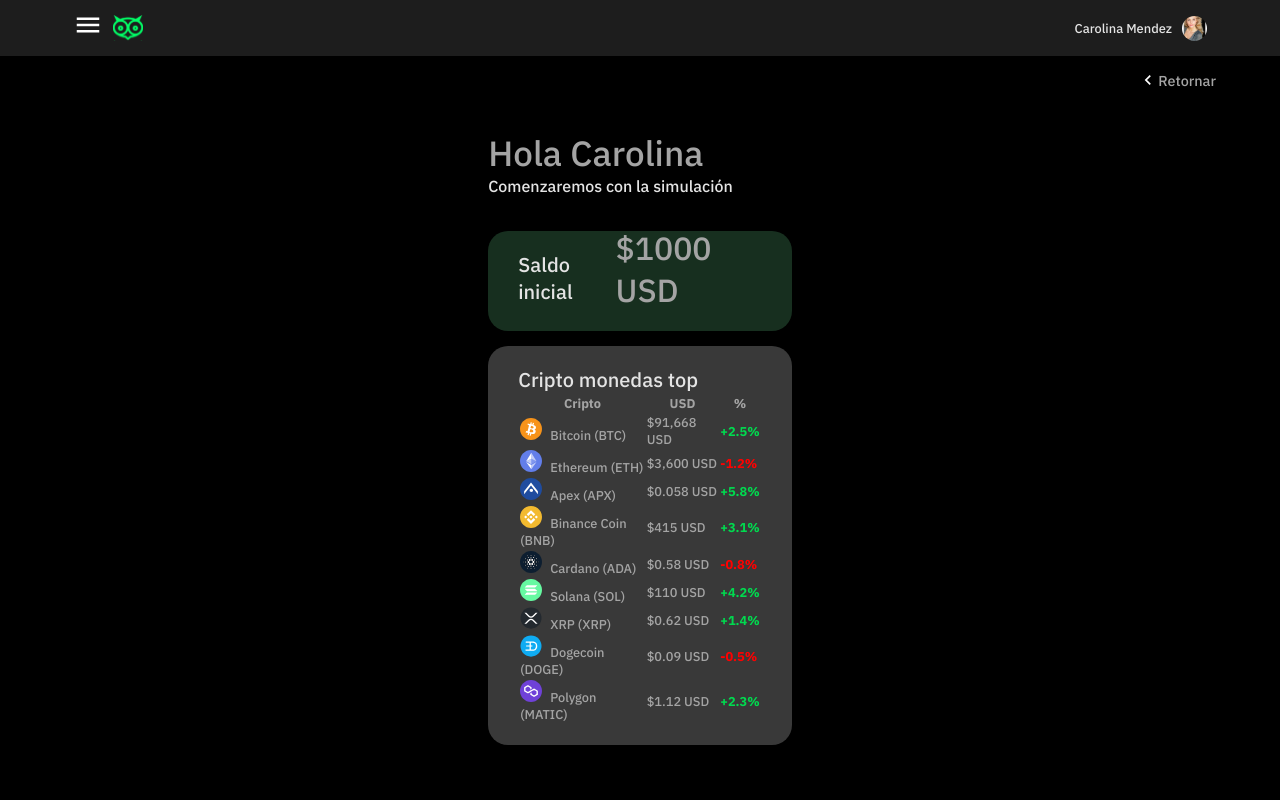
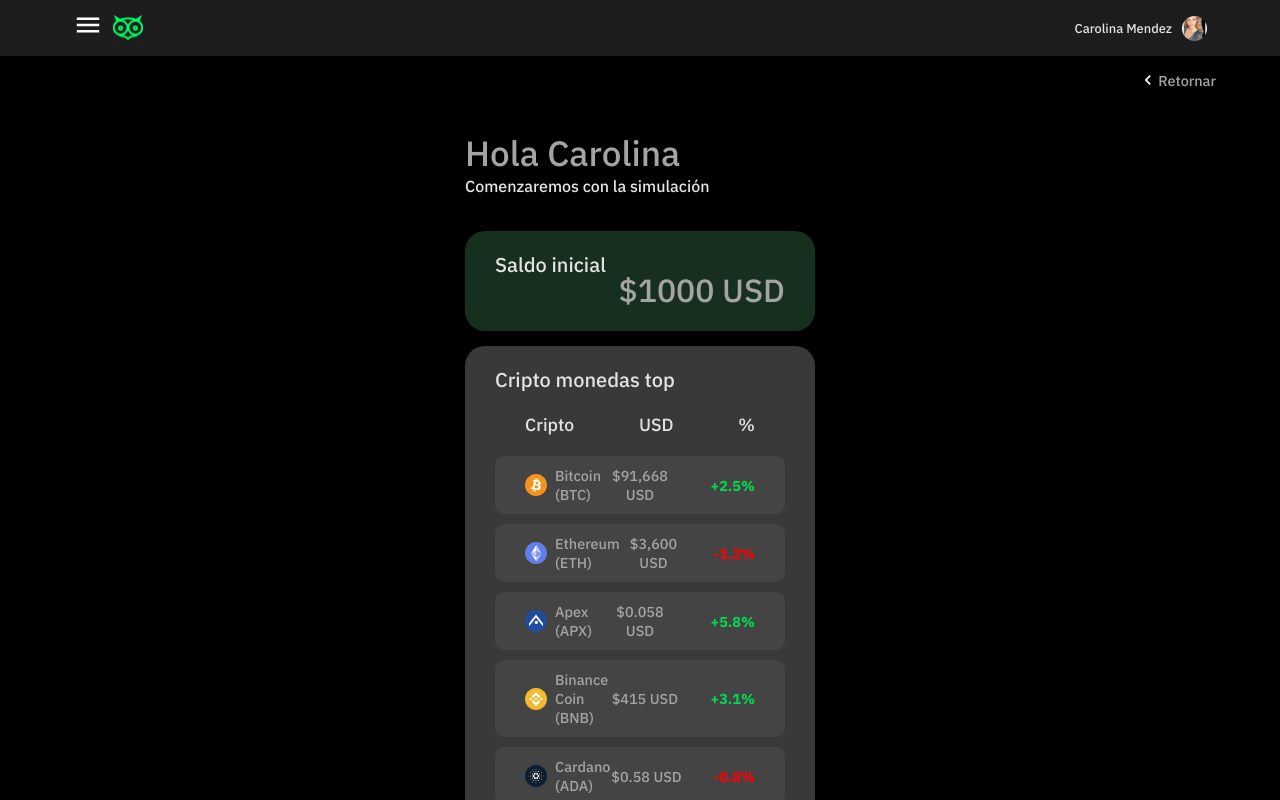
Before and after one commit to DIGORACCOON4279/Quo1, a React (Vite) app: page /dashboardProfile in a window 1280 px wide. Shown: the top 800 px of the page. Built offline with nearby package versions, Linux system fonts and the light colour scheme.

Commit message:
Making Dashboard Tables

```diff
--- a/src/components/DashboardProfile/DashboardProfile.css
+++ b/src/components/DashboardProfile/DashboardProfile.css
@@ -103,9 +103,10 @@
     display: flex;
     flex-direction: column;
     /* justify-content: space-between; */
+    gap:20px;
     border-radius:20px;
     background-color:#393939;
-    padding:20px 30px;
+    padding:20px 30px 80px;
     font-family: var(--fontFamilyIBM);
     color:#A4A4A4;
     font-size: 0.8rem;
@@ -124,41 +125,16 @@
 
 
 
-/* .cryptoTable{
+.cryptoTable{
     width:100%;
     display: flex;
     flex-direction: column;
     justify-content: center;
     align-items: center;
-    background-color: #E4E4E4;
+    gap:20px;
 }
 
-.cryptoTable thead {
-    width:100%;
-    display: flex;
-    justify-content: center;
-    align-items: center;
-    background-color: #E4E4E4;
-}
-
-.cryptoTable thead tr{
-    width:100%;
-    display: flex;
-    flex-direction: row;
-    justify-content: space-between;
-}
-
-.cryptoTable tbody {
-    width:100%;
-    display: flex;
-    flex-direction: column;
-    justify-content: center;
-    align-items: center;
-    gap:10px;
-    background-color: #E4E4E4;
-}
-
-.cryptoTable tbody tr{
+.cryptoTable .lineTitles{
     width:100%;
     display: flex;
     flex-direction: row;
@@ -166,31 +142,53 @@
     align-items: center;
 }
 
-.cryptoTable tbody tr td{
+.cryptoTable .lineTitles .titleTable{
     width:auto;
+    font-family: var(--fontFamilyIBM);
+    color:#E4E4E4;
+    font-size: 1.1rem;
+    font-weight: 500;
+    padding:0px 30px;
+}
+
+.cryptoTable  .lineCriptos{
+    width:100%;
+    display: flex;
+    flex-direction: column;
+    align-items: center;
+    gap:10px;
+}
+
+.cryptoTable  .lineCriptos .cripto{
+    width:100%;
     display: flex;
     flex-direction: row;
+    justify-content: space-between;
     align-items: center;
+    padding: 10px 30px;
+    background-color: #444444;
+    border-radius: 10px;
+}
+
+.cryptoTable  .lineCriptos .cripto .item{
+    width:100%;
+    color:#A4A4A4;
+    font-size: 0.9rem;
+    font-weight: 500;
+}
+
+.cryptoTable  .lineCriptos .cripto .item:nth-child(1){
+    display: flex;
+    flex-direction: row;
+    justify-content: flex-start;
+    align-items: center;
+}
+
+.cryptoTable  .lineCriptos .cripto .item:nth-child(2){
+    text-align: center;
+}
+
+.cryptoTable  .lineCriptos .cripto .item:nth-child(3){
+    text-align: right;
 
 }
-
-.cryptoTable tbody tr td:nth-child(2){
-    width:auto;
-    text-align: center;
-
-} */
-
-.cryptoTable {
-    width: 100%;
-    /* border-collapse: collapse;
-    text-align: center; */
-}
-
-.cryptoTable thead {
-    width: 100%;
-}
-
-.cryptoTable thead tr{
-    width: 100%;
-    display: ;
-}
--- a/src/components/DashboardProfile/DashboardProfile.jsx
+++ b/src/components/DashboardProfile/DashboardProfile.jsx
@@ -21,29 +21,29 @@
                     </section>
                     <section className="criptoCurrency">
                         <h3 className="titleBalance">Cripto monedas top</h3>
-                        <table className="cryptoTable">
-                            <thead>
-                                <tr>
-                                    <th>Cripto</th>
-                                    <th>USD</th>
-                                    <th>%</th>
-                                </tr>
-                            </thead>
-                            <tbody>
+                        <div className="cryptoTable">
+                            <section className="lineTitles">
+
+                                    <h4 className="titleTable">Cripto</h4>
+                                    <h4 className="titleTable">USD</h4>
+                                    <h4 className="titleTable">%</h4>
+
+                            </section>
+                            <section className="lineCriptos">
                                 {cryptocurrencies.map((crypto, index) => (
-                                    <tr key={index}>
-                                        <td>
+                                    <div className="cripto" key={index}>
+                                        <p className="item">
                                             <img src={crypto.icon} alt={crypto.name} width="22" height="22" style={{ marginRight: "8px" }} />
                                             {crypto.name}
-                                        </td>
-                                        <td>{crypto.price}</td>
-                                        <td style={{ color: crypto.change.includes('-') ? '#FF0000' : '#00DA4F', fontWeight: 'bold' }}>
+                                        </p>
+                                        <p className="item">{crypto.price}</p>
+                                        <p className="item" style={{ color: crypto.change.includes('-') ? '#FF0000' : '#00DA4F', fontWeight: 'bold' }}>
                                             {crypto.change}
-                                        </td>
-                                    </tr>
+                                        </p>
+                                    </div>
                                 ))}
-                            </tbody>
-                        </table>
+                            </section>
+                        </div>
                     </section>
                 </section>
             </main>
```
